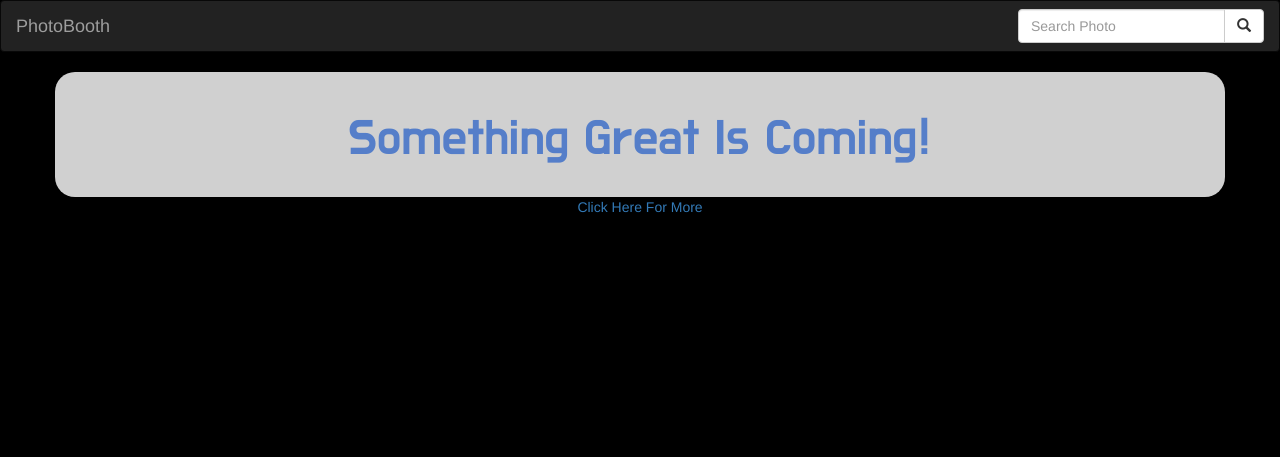
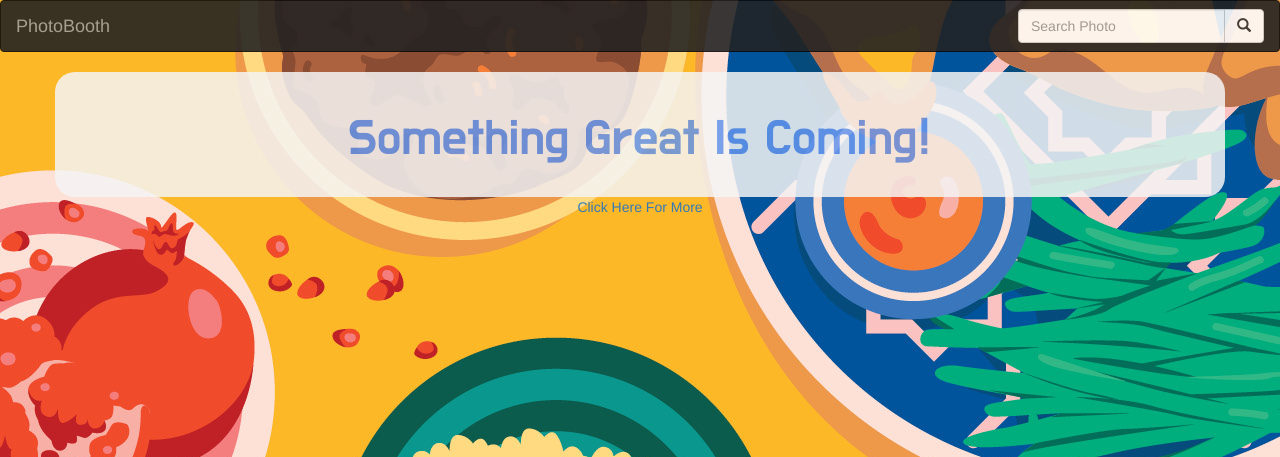
Before and after one commit to ramza007/PhotoBooth, a Django app: page / in a window 1280 px wide. Shown: the top 457 px of the page. Run offline with Django 3.2, Linux system fonts and the light colour scheme; some libraries are stand-ins or nearby versions.

Commit message:
added background to welcome page

```diff
--- a/display/templates/base.html
+++ b/display/templates/base.html
@@ -15,7 +15,9 @@
     {% endblock %}
 
 </head>
+<style>
 
+</style>
 <body>
     {% include "navbar.html" %} {% block content %}
     <h1 class='text-center'> Photos for {{date|date:"l d-F Y"}} </h1> {% endblock %} {% block scripts %}
--- a/display/templates/navbar.html
+++ b/display/templates/navbar.html
@@ -5,7 +5,7 @@
     <meta name="viewport" content="width=device-width, initial-scale=1">
 </head>
 <body>
-    <nav class="navbar navbar-inverse" role="navigation">
+    <nav class="navbar navbar-inverse" role="navigation" style="opacity: 0.89;">
         <div class="container-fluid">
             <div class="navbar-header">
                 <button type="button" class="navbar-toggle" data-toggle="collapse" data-target=".navbar-collapse">
--- a/display/templates/today.html
+++ b/display/templates/today.html
@@ -22,6 +22,6 @@
 
 <body>
     <p> Here Comes The Beast</p>
+{% endblock %}
 </body>
 </html>
-{% endblock %}
--- a/display/templates/welcome.html
+++ b/display/templates/welcome.html
@@ -31,7 +31,7 @@
     }
 
     body {
-        background-color: black;
+        background-image: url('./static/images/wall.jpg');
     }
 </style>
 <body>
```
Also changed, not shown: display/migrations/0002_location_tag.py (added), display/static/images/wall.jpg (added).
